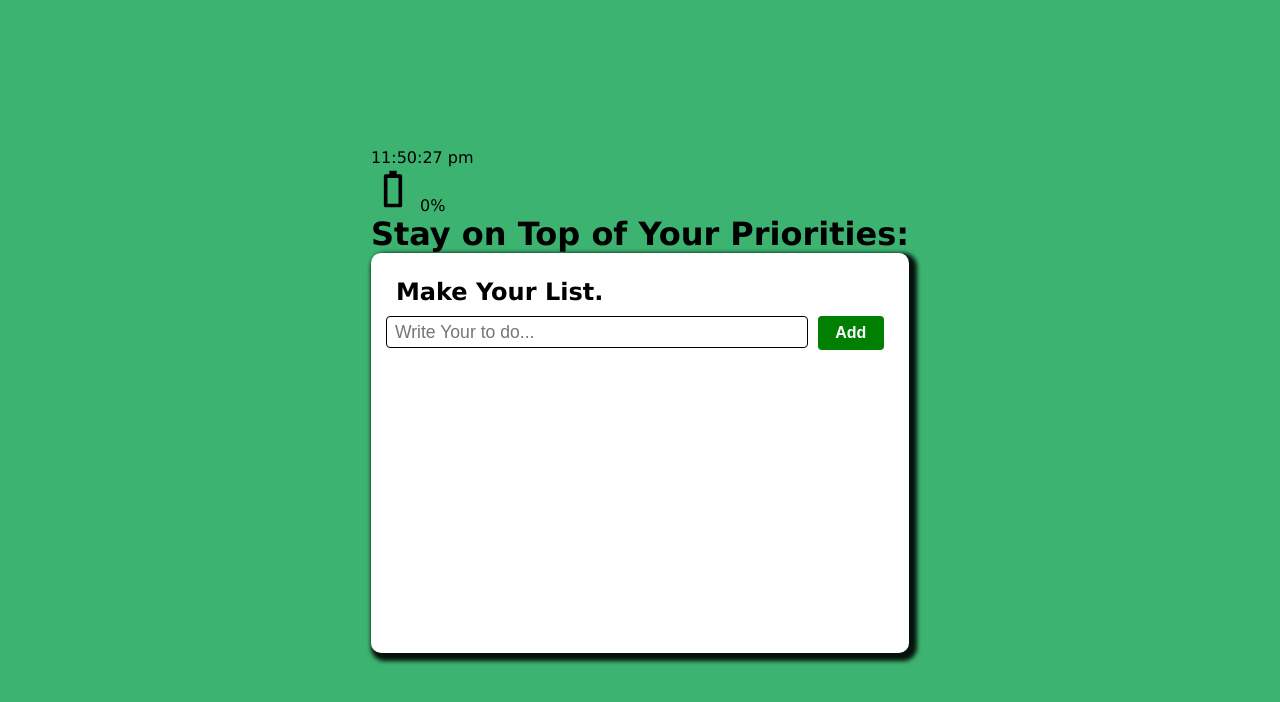
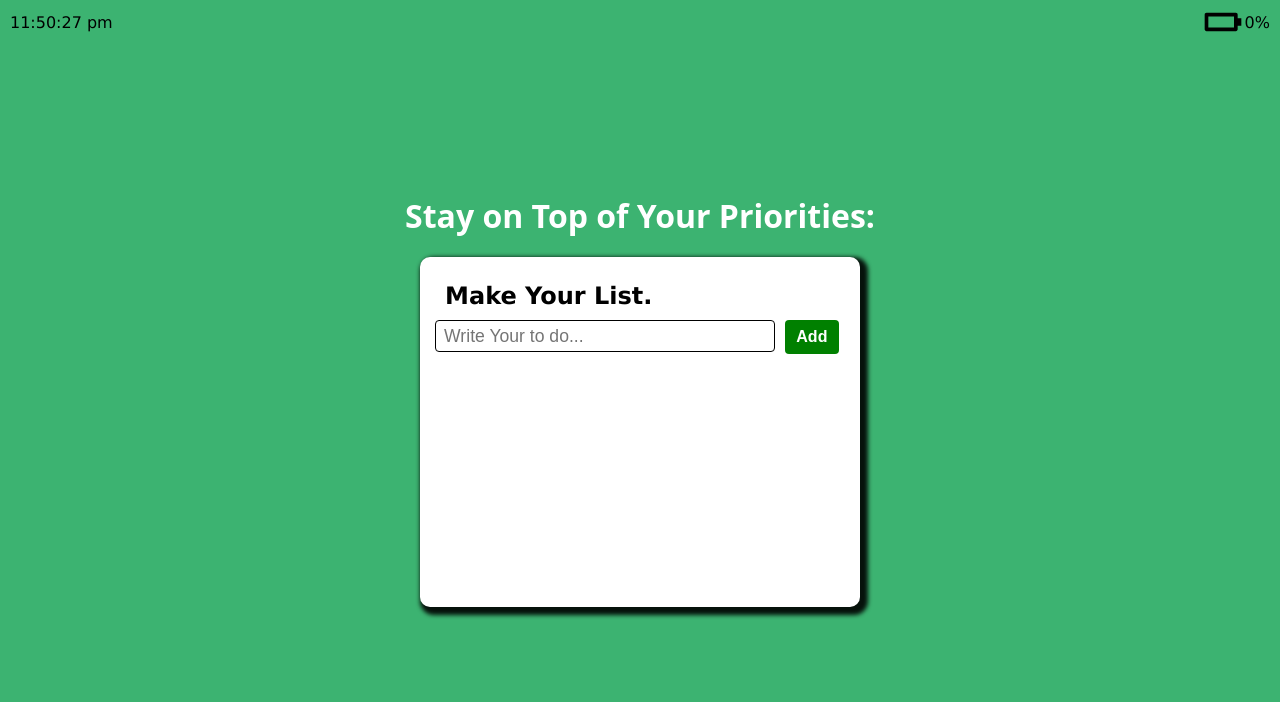
Before and after one commit to Sweenkhan/todo-list, a React (Vite) app: page / in a window 1280 px wide. Shown: the top 702 px of the page. Built offline with nearby package versions, Linux system fonts and the light colour scheme.

Commit message:
made changes in design

```diff
--- a/src/App.css
+++ b/src/App.css
@@ -14,16 +14,55 @@ body{
   font-family:Verdana, Geneva, Tahoma, sans-serif
 }
 
+.toper{
+  position: absolute;
+  top: 0;
+  left: 10px;
+  right: 10px;
+  display: flex;
+  justify-content: space-between;
+  align-items: center;
+}
+
+.batterySpan {
+ display: flex;
+ align-items: center;
+ position: relative;
+}
+
+.batterySpan .battery{
+  transform: rotate(0.25turn);
+}
+
+
+.batterySpan .clr{
+  position: absolute;
+  top: 16px;
+  left: 8px;
+  z-index: -1;
+  /* width: 25px; */
+  height: 12px;
+  background-color: white;
+}
+
+
+h1{
+  font-family: system-ui, -apple-system, BlinkMacSystemFont, 'Segoe UI', Roboto, Oxygen, Ubuntu, Cantarell, 'Open Sans', 'Helvetica Neue', sans-serif;
+  color: white;
+  margin-bottom: 20px;
+  text-align: center;
+}
 
 .container{
- min-height: 400px;
- min-width: 380px;
+ min-height: 350px;
+ min-width: 350px;
  background-color: white;
  border-radius: 10px;
  display: flex;
  padding: 15px;
  flex-direction: column;
  box-shadow: 4px 4px 4px 4px rgba(0, 0, 0, 0.9);
+ margin: 0 15px;
 }
 
 .container h2{
@@ -66,7 +105,7 @@ body{
   background-color: black;
   color: white;
   padding: 0.5rem;
-  font-size: 1.4rem;
+  font-size: 1rem;
   margin-bottom: 10px;
   font-family: Arial, Helvetica, sans-serif;
 }
@@ -74,6 +113,8 @@ body{
 .container ul span{
   float: right;
   padding-left: 10px;
+  position: relative;
+  top: -5px;
 }
 
 .container ul span button {
```
